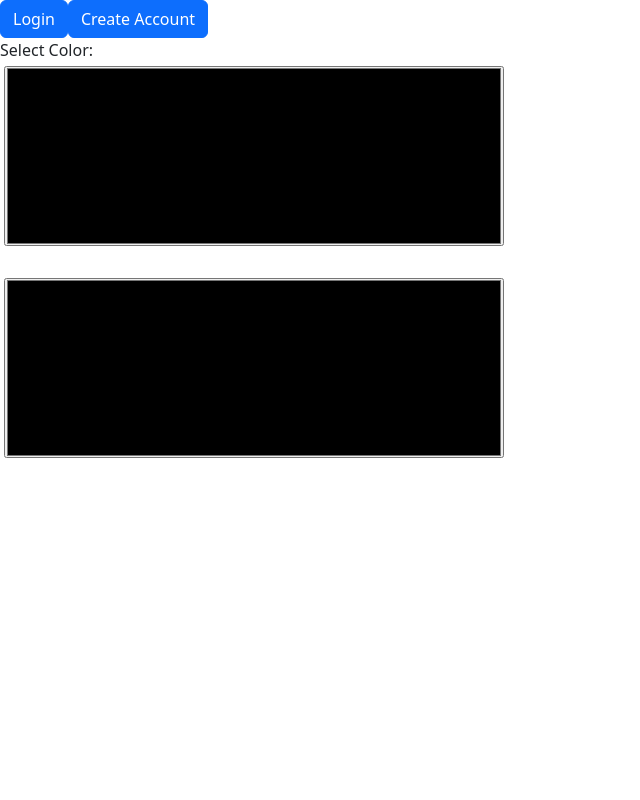
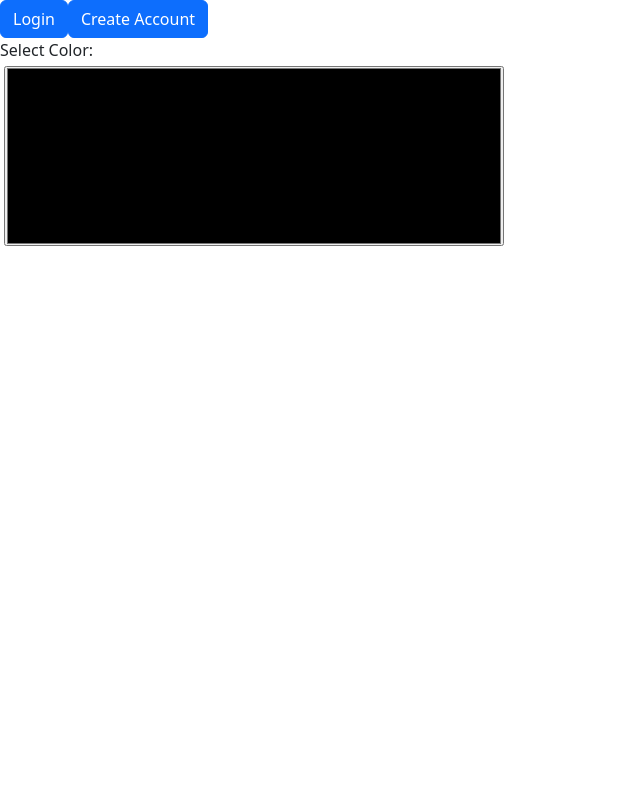
Before and after one commit to kennethlatour/Phase-4-project, a React (Create React App) app in the folder example-project/client/: page / in a window 1280 px wide. Shown: the top 800 px of the page, without its empty margins (0-640 px from the left). Built offline with nearby package versions, Linux system fonts and the light colour scheme.

Commit message:
comp. bug

```diff
--- a/example-project/client/src/ColorGenerator.css
+++ b/example-project/client/src/ColorGenerator.css
@@ -7,12 +7,12 @@
 }
 
 #color2 {
-    background-color: rgb(var(--color-one),var(--color-two),var(--color-three))
+    background-color: rgb(var(--color-three),var(--color-one),var(--color-two))
 }
 #color3 {
-    background-color: rgb(var(--color-2one),var(--color-2two),var(--color-2three))
+    background-color: rgb(var(--color-2three),var(--color-2two),var(--color-2one))
 }
 #color4 {
-    background-color: rgb(var(--color-3one),var(--color-3two),var(--color-3three))
+    background-color: rgb(var(--color-3three),var(--color-3one),var(--color-3two))
 }
 /* var(--color-two) */
--- a/example-project/client/src/ColorGenerator.js
+++ b/example-project/client/src/ColorGenerator.js
@@ -7,7 +7,7 @@ function ColorGenerator(){
 function handleChange (e) {
     var compColors = require('complementary-colors');
     const color = new compColors(e.target.value)
-    const setOfColors = color.square()
+    const setOfColors = color.tetradic()
     console.log(setOfColors)
     const first = setOfColors[1]
     const second = setOfColors[2]
@@ -24,11 +24,11 @@ function handleChange (e) {
     document.documentElement.style.setProperty('--color-2two', second2Color )
     const third2Color = second.b
     document.documentElement.style.setProperty('--color-2three', third2Color )
-    const first3Color= second.r
+    const first3Color= third.r
     document.documentElement.style.setProperty('--color-3one', first3Color )
-    const second3Color= second.g
+    const second3Color= third.g
     document.documentElement.style.setProperty('--color-3two', second3Color )
-    const third3Color = second.b
+    const third3Color = third.b
     document.documentElement.style.setProperty('--color-3three', third3Color )
 
 
@@ -40,8 +40,8 @@ function handleChange (e) {
             <div>
             <label for="input">Select Color:</label>
             <input onChange ={handleChange} type="color" id ="input" name = "color"  className="color" ></input>
-            <label for="input"></label>
-            <input type="color" id ="input" name = "color"  className="color" ></input>
+            {/* <label for="input"></label>
+            <input type="color" id ="input" name = "color"  className="color" ></input> */}
             </div>
             <div className="color" id = "color2" >
 
--- a/example-project/client/src/index.css
+++ b/example-project/client/src/index.css
@@ -1,13 +1,13 @@
 :root {
-  --color-two: blue;
-  --color-one: blue;
-  --color-three: blue;
-  --color-2two: blue;
-  --color-2one: blue;
-  --color-2three: blue;
-  --color-3two: blue;
-  --color-3one: blue;
-  --color-3three: blue;
+  --color-two: ;
+  --color-one: ;
+  --color-three: ;
+  --color-2two: ;
+  --color-2one: ;
+  --color-2three: ;
+  --color-3two: ;
+  --color-3one: ;
+  --color-3three: ;
 }
 body {
   margin: 0;
```
